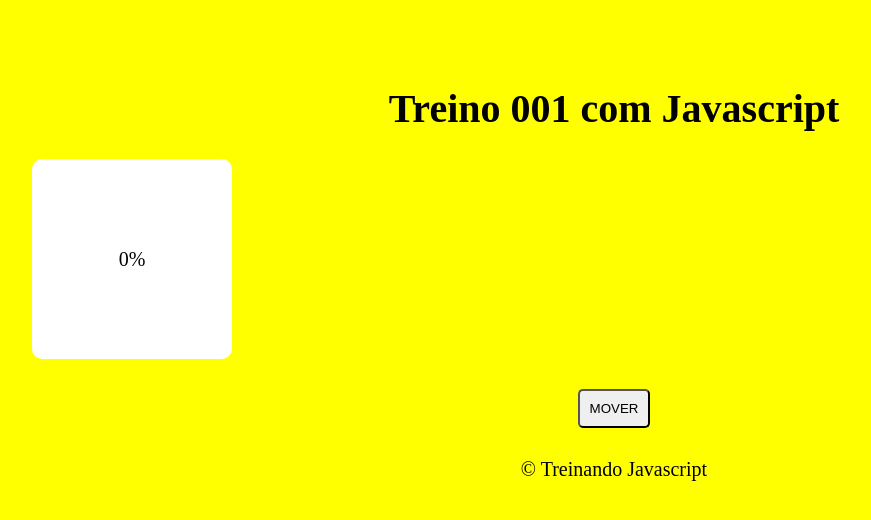
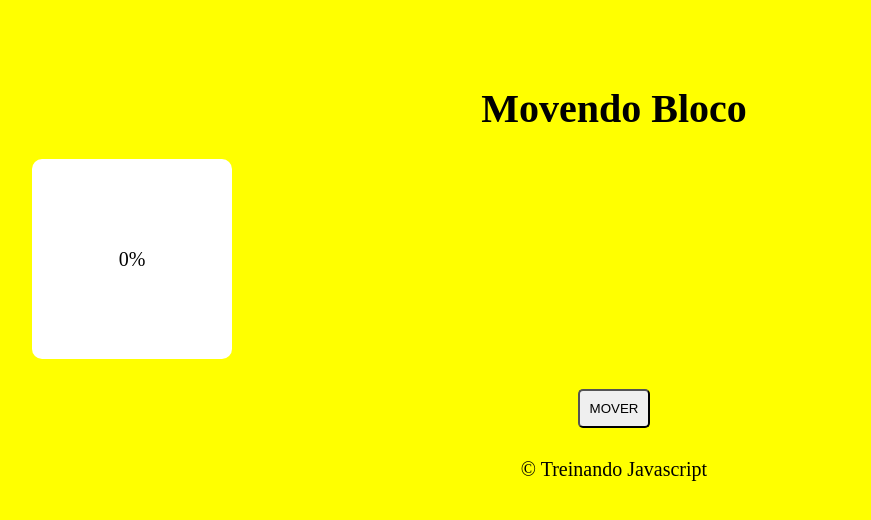
Before and after one commit to CarlosOT/treino-js, a plain HTML site: page 001moveBloco/index.html in a window 1280 px wide. Shown: the whole page, without its empty margins (26-897 px from the left). Drawn offline with Linux system fonts and the light colour scheme.

Commit message:
Update index.html

```diff
--- a/001moveBloco/index.html
+++ b/001moveBloco/index.html
@@ -5,11 +5,11 @@
     <meta name="viewport" content="width=device-width, initial-scale=1.0">
     <link rel="stylesheet" href="estilo.css">
     <script src="script.js" defer></script>
-    <title>Treino 001</title>
+    <title>Move Bloco</title>
 </head>
 <body>
     <header>
-        <h1>Treino 001 com Javascript</h1>
+        <h1>Movendo Bloco</h1>
     </header>
 
     <section id="bloco">
```
